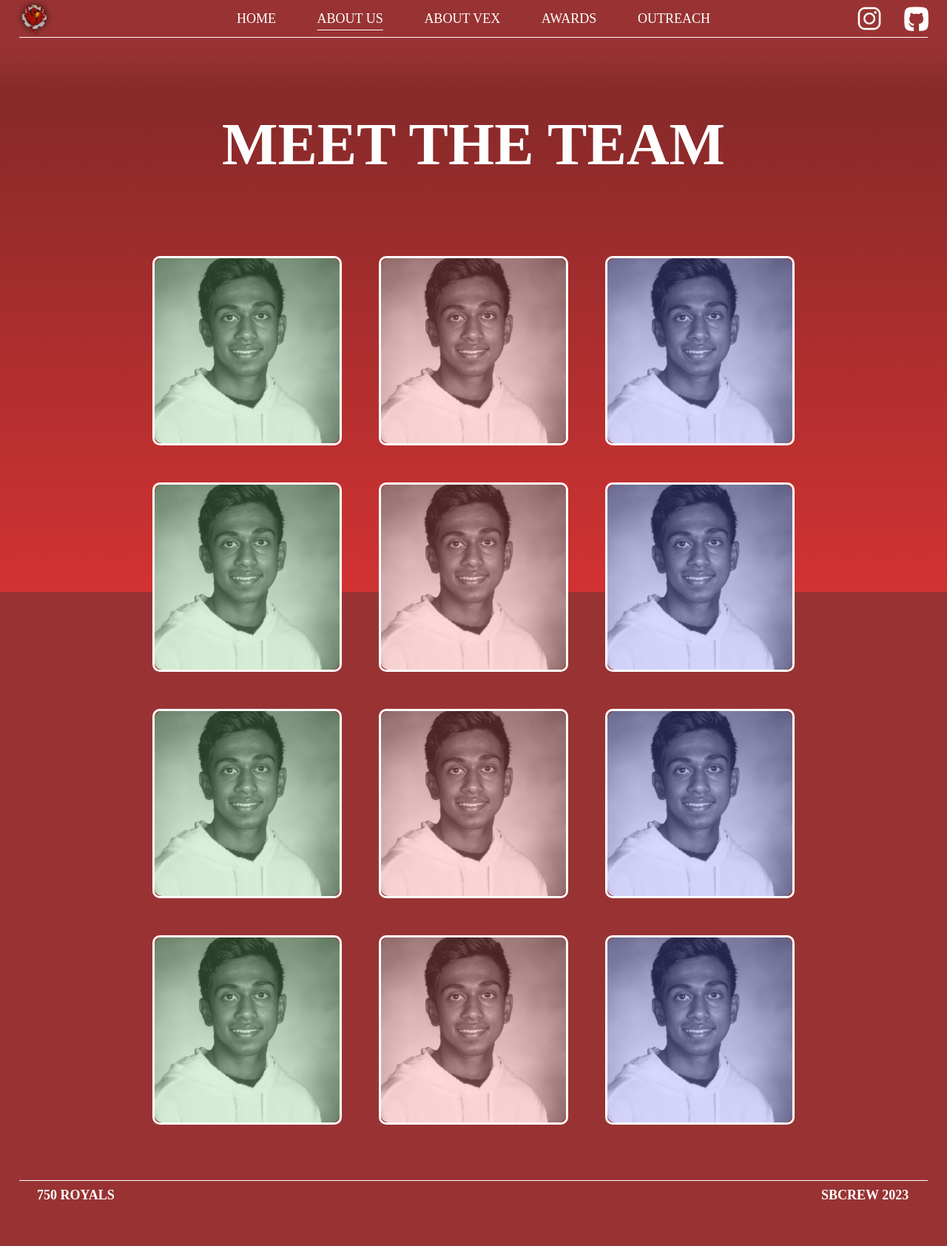
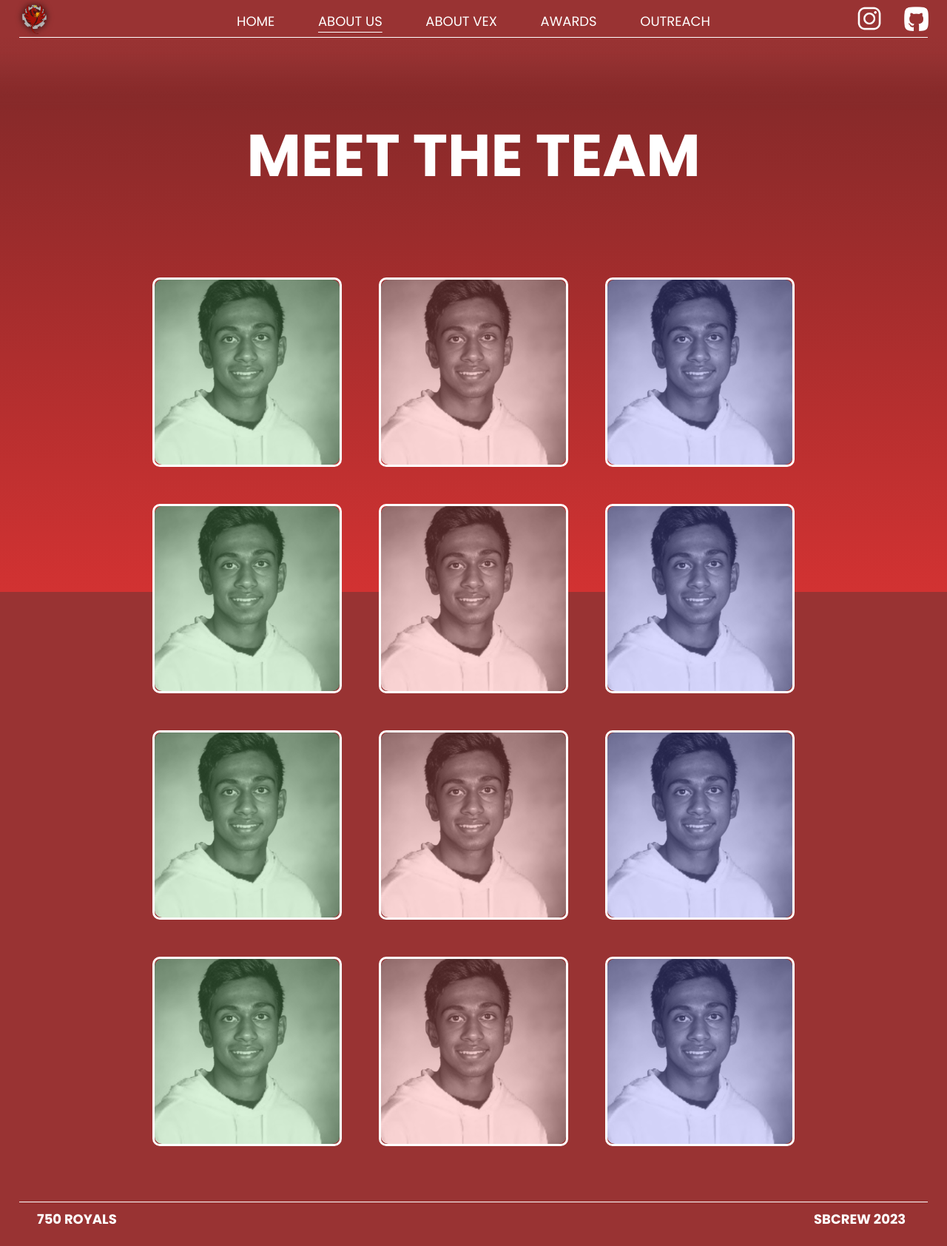
Before and after one commit to SB-750Royals/SB-750Royals.github.io, a React (Create React App) app in the folder 750royals/: page /about-us in a window 1280 px wide. Shown: the whole page at 74% size. Before the commit the page ends 1655 px from the top, so only its background shows below. Built offline with nearby package versions, Linux system fonts and the light colour scheme.

Commit message:
Finished Awards Page

```diff
--- a/750royals/src/pages/Awards.js
+++ b/750royals/src/pages/Awards.js
@@ -1,10 +1,14 @@
 import './styles/Awards.css';
 import React from "react";
+import AwardImage from './images/awards/Awards.png';
 
 function Awards() {
     return (
         <div>
             <div id="awards_background"></div>
+            <img id="awards_image" src={AwardImage} alt=""></img>
+            <p id="awards_title">Awards</p>
+            <p id="awards_subtitle">Currently, we don't have any awards this season(Don't worry, this is soon to change :D)</p>
         </div>
     );
 }
--- a/750royals/src/pages/components/bio/styles.css
+++ b/750royals/src/pages/components/bio/styles.css
@@ -53,11 +53,11 @@
 }
 
 .bio_text {
-    font-size: 17px;
+    font-size: 16.5px;
     left: 10px;
     margin-top: 175px;
     color: transparent;
-    font-family: "Century Gothic";
+    font-family: "Poppins";
     position: absolute;
     transition-property: color, text-shadow, transform;
     transition-duration: 0.25s;
--- a/750royals/src/pages/components/footer/styles.css
+++ b/750royals/src/pages/components/footer/styles.css
@@ -15,7 +15,7 @@
     margin-left: 50px;
     font-size: 18px;
     color: white;
-    font-family: "Century Gothic";
+    font-family: "Poppins";
     font-weight: bold;
     text-transform: uppercase;
     position: absolute;
@@ -23,13 +23,13 @@
 }
 
 #layout_footer_organization {
-    width: 120px;
+    width: 130px;
     height: 50px;
     margin-top: 60px;
-    margin-left: calc(100vw - 170px);
+    margin-left: calc(100vw - 180px);
     font-size: 18px;
     color: white;
-    font-family: "Century Gothic";
+    font-family: "Poppins";
     font-weight: bold;
     text-transform: uppercase;
     position: absolute;
--- a/750royals/src/pages/components/navbar/styles.css
+++ b/750royals/src/pages/components/navbar/styles.css
@@ -51,8 +51,8 @@
     height: 18px;
     font-size: 18px;
     color: white;
-    font-family: "Century Gothic";
-    text-underline-offset: 9px;
+    font-family: "Poppins";
+    text-underline-offset: 8px;
     text-decoration: none;
     text-transform: uppercase;
     transition: text-shadow 0.25s;
@@ -195,7 +195,7 @@
 
 #menu_closed {
     width: 100vw;
-    height: 175px;
+    height: 200px;
     top: 0px;
     left: 0px;
     position: fixed;
@@ -209,7 +209,7 @@
 
 #menu_opened {
     width: 100vw;
-    height: 175px;
+    height: 200px;
     top: 0px;
     left: 0px;
     position: fixed;
@@ -223,7 +223,7 @@
 
 #menu_solid {
     width: 100vw;
-    height: 175px;
+    height: 200px;
     top: 0px;
     left: 0px;
     position: fixed;
@@ -236,7 +236,7 @@
 #menu_gradient {
     width: 100vw;
     height: 100px;
-    margin-top: 170px;
+    margin-top: 195px;
     background: linear-gradient(
         to bottom,
         hsl(0, 0%, 0%) 0%,
--- a/750royals/src/pages/components/outreach/styles.css
+++ b/750royals/src/pages/components/outreach/styles.css
@@ -20,7 +20,7 @@
 #outreach_section_title {
     font-size: 48px;
     color: white;
-    font-family: "Century Gothic";
+    font-family: "Poppins";
     text-transform: uppercase;
     font-weight: bold;
     position: absolute;
@@ -32,7 +32,7 @@
     width: calc(90vw - 300px);
     font-size: 18px;
     color: white;
-    font-family: "Century Gothic";
+    font-family: "Poppins";
     position: absolute;
     left: 250px;
     top: 55px;
--- a/750royals/src/pages/styles/AboutUs.css
+++ b/750royals/src/pages/styles/AboutUs.css
@@ -15,7 +15,7 @@
     padding-right: 50px;
     z-index: 1;
     color: white;
-    font-family: "Century Gothic";
+    font-family: "Poppins";
     font-weight: bold;
     text-transform: uppercase;
     position: relative;
--- a/750royals/src/pages/styles/Awards.css
+++ b/750royals/src/pages/styles/Awards.css
@@ -3,4 +3,37 @@
     height: 100vh;
     position: fixed;
     background: linear-gradient(to bottom, rgb(120, 40, 40), rgb(210, 50, 50));
+    z-index: 0;
+    top: 0px;
 }
+
+#awards_image {
+    width: 100vw;
+    height: 70vh;
+    margin-top: 150px;
+    object-fit: contain;
+    position: relative;
+}
+
+#awards_title {
+    width: 100vw;
+    text-align: center;
+    position: absolute;
+    font-family: "Poppins";
+    color: white;
+    font-weight: bold;
+    font-size: 75px;
+    text-transform: uppercase;
+    top: calc(120px + 20vh);
+    text-shadow: 0 0 50px black, 0 0 50px black, 0 0 50px black, 0 0 50px black;
+}
+
+#awards_subtitle {
+    width: 80vw;
+    margin-left: 10vw;
+    text-align: center;
+    color: white;
+    font-family: "Poppins";
+    font-size: 24px;
+    position: relative;
+}
--- a/750royals/src/pages/styles/Layout.css
+++ b/750royals/src/pages/styles/Layout.css
@@ -1,3 +1,5 @@
+@import url('https://fonts.googleapis.com/css2?family=Poppins:wght@100;200;300;400;500;600;700;800;900&display=swap');
+
 html, body {
     max-width: 100%;
     overflow-x: hidden;
--- a/750royals/src/pages/styles/Outreach.css
+++ b/750royals/src/pages/styles/Outreach.css
@@ -15,7 +15,7 @@
     padding-right: 50px;
     z-index: 1;
     color: white;
-    font-family: "Century Gothic";
+    font-family: "Poppins";
     font-weight: bold;
     text-transform: uppercase;
     position: relative;
```
Also changed, not shown: 1 other file (tests, documents, lock files or other folders).
